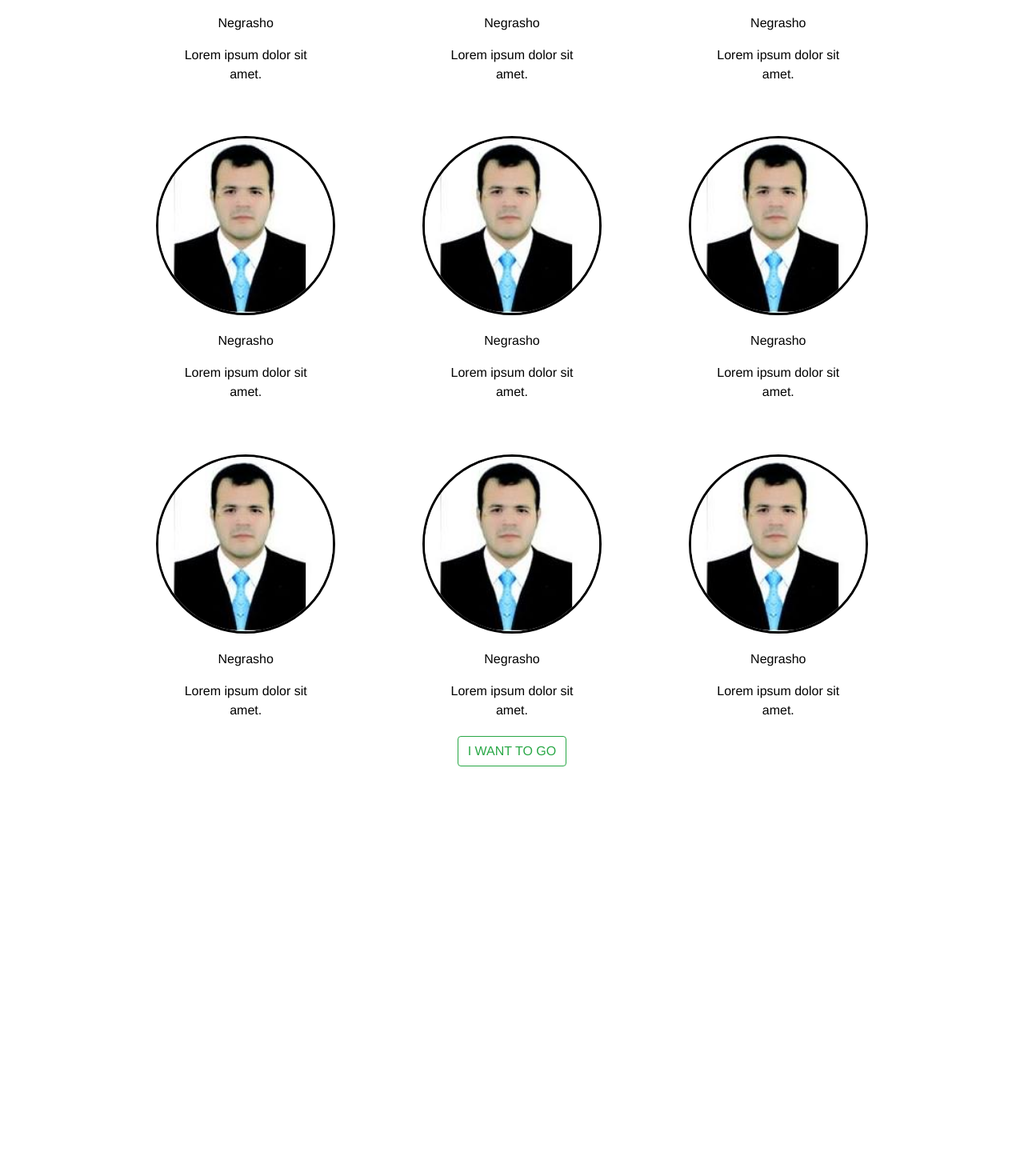
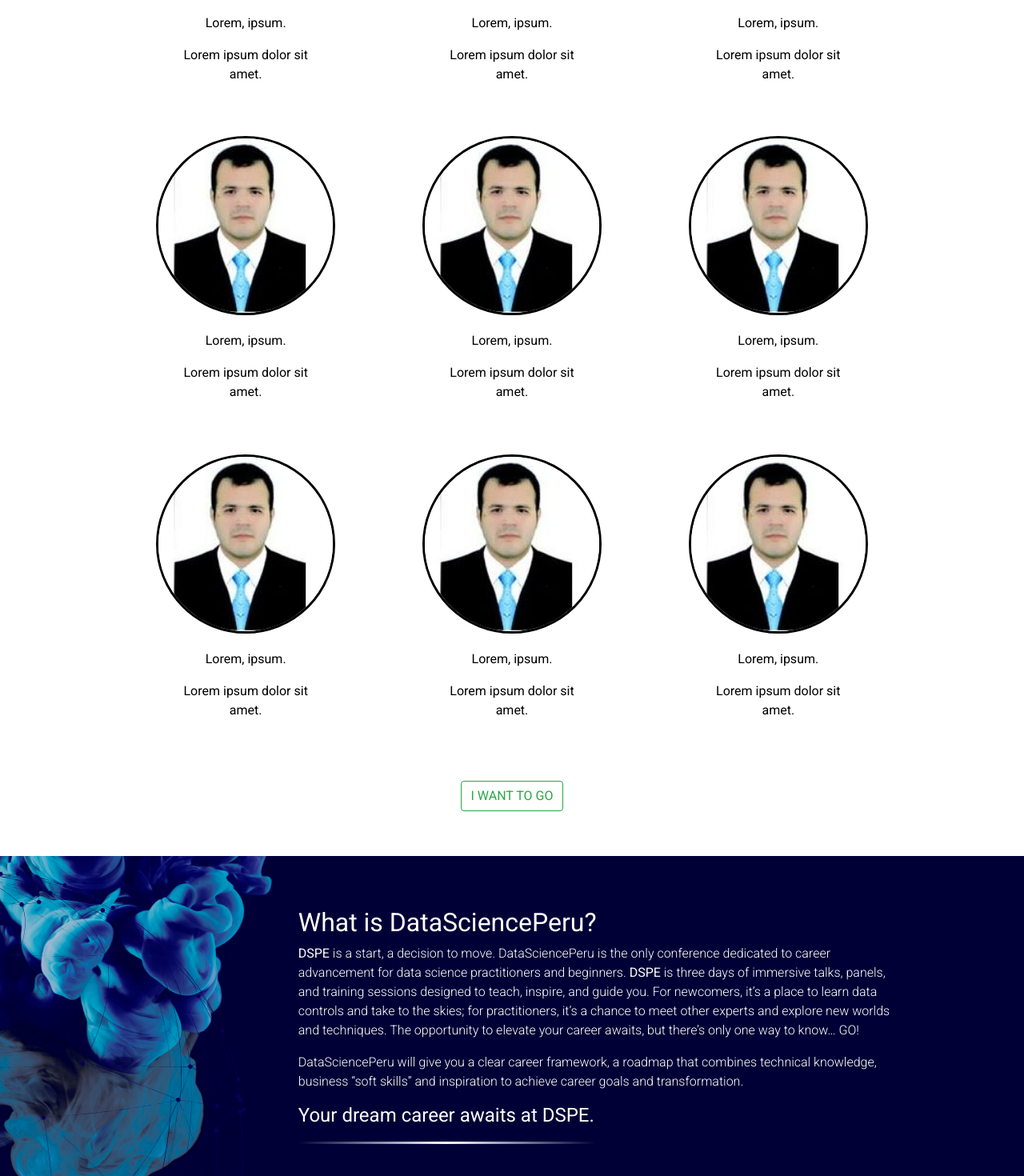
Before and after one commit to HendrikOB/DataScienceWebFront, a Vue app: page / in a window 1280 px wide. Shown: the part 1154-2624 px from the top of the page at 80% size. Before the commit the page ends 2112 px from the top, so only its background shows below. Built offline with nearby package versions, Linux system fonts and the light colour scheme.

Commit message:
Finish Whatis component

```diff
--- a/src/App.vue
+++ b/src/App.vue
@@ -3,6 +3,7 @@
     <Header msg="Welcome to Your Vue.js App"/>
     <Promo />
     <Speakers />
+    <Whatis />
   </div>
 </template>
 
@@ -10,6 +11,8 @@
 import Header from './components/Header.vue'
 import Promo from './components/Promo.vue'
 import Speakers from './components/Speakers.vue'
+import Whatis from './components/Whatis.vue'
+
 
 
 export default {
@@ -17,18 +20,8 @@
   components: {
     Header,
     Promo,
-    Speakers
+    Speakers,
+    Whatis
   }
 }
 </script>
-
-<style>
-#app {
-  font-family: 'Avenir', Helvetica, Arial, sans-serif;
-  -webkit-font-smoothing: antialiased;
-  -moz-osx-font-smoothing: grayscale;
-  text-align: center;
-  color: #2c3e50;
-  margin-top: 0px;
-}
-</style>
--- a/src/components/Speakers.vue
+++ b/src/components/Speakers.vue
@@ -8,7 +8,7 @@
 						<a href="" class="speakers-link">
 							<img class="card-img-top" src="../assets/foto.jpg" alt="Card image cap">
 							<div class="card-body">
-								<p class="card-text">Negrasho</p>
+								<p class="card-text">Lorem, ipsum.</p>
 								<p class="card-text">Lorem ipsum dolor sit amet.</p>
 							</div>
 						</a>
@@ -19,7 +19,7 @@
 						<a href="" class="speakers-link">
 							<img class="card-img-top" src="../assets/foto.jpg" alt="Card image cap">
 							<div class="card-body">
-								<p class="card-text">Negrasho</p>
+								<p class="card-text">Lorem, ipsum.</p>
 								<p class="card-text">Lorem ipsum dolor sit amet.</p>
 							</div>
 						</a>
@@ -30,7 +30,7 @@
 						<a href="" class="speakers-link">
 							<img class="card-img-top" src="../assets/foto.jpg" alt="Card image cap">
 							<div class="card-body">
-								<p class="card-text">Negrasho</p>
+								<p class="card-text">Lorem, ipsum.</p>
 								<p class="card-text">Lorem ipsum dolor sit amet.</p>
 							</div>
 						</a>
@@ -41,7 +41,7 @@
 						<a href="" class="speakers-link">
 							<img class="card-img-top" src="../assets/foto.jpg" alt="Card image cap">
 							<div class="card-body">
-								<p class="card-text">Negrasho</p>
+								<p class="card-text">Lorem, ipsum.</p>
 								<p class="card-text">Lorem ipsum dolor sit amet.</p>
 							</div>
 						</a>
@@ -52,7 +52,7 @@
 						<a href="" class="speakers-link">
 							<img class="card-img-top" src="../assets/foto.jpg" alt="Card image cap">
 							<div class="card-body">
-								<p class="card-text">Negrasho</p>
+								<p class="card-text">Lorem, ipsum.</p>
 								<p class="card-text">Lorem ipsum dolor sit amet.</p>
 							</div>
 						</a>
@@ -63,7 +63,7 @@
 						<a href="" class="speakers-link">
 							<img class="card-img-top" src="../assets/foto.jpg" alt="Card image cap">
 							<div class="card-body">
-								<p class="card-text">Negrasho</p>
+								<p class="card-text">Lorem, ipsum.</p>
 								<p class="card-text">Lorem ipsum dolor sit amet.</p>
 							</div>
 						</a>
@@ -74,7 +74,7 @@
 						<a href="" class="speakers-link">
 							<img class="card-img-top" src="../assets/foto.jpg" alt="Card image cap">
 							<div class="card-body">
-								<p class="card-text">Negrasho</p>
+								<p class="card-text">Lorem, ipsum.</p>
 								<p class="card-text">Lorem ipsum dolor sit amet.</p>
 							</div>
 						</a>
@@ -85,7 +85,7 @@
 						<a href="" class="speakers-link">
 							<img class="card-img-top" src="../assets/foto.jpg" alt="Card image cap">
 							<div class="card-body">
-								<p class="card-text">Negrasho</p>
+								<p class="card-text">Lorem, ipsum.</p>
 								<p class="card-text">Lorem ipsum dolor sit amet.</p>
 							</div>
 						</a>
@@ -96,16 +96,16 @@
 						<a href="" class="speakers-link">
 							<img class="card-img-top" src="../assets/foto.jpg" alt="Card image cap">
 							<div class="card-body">
-								<p class="card-text">Negrasho</p>
+								<p class="card-text">Lorem, ipsum.</p>
 								<p class="card-text">Lorem ipsum dolor sit amet.</p>
 							</div>
 						</a>
 					</div>
 				</div>
 			</div>
-			<div class="">
-						<button class="btn btn-outline-success my-2 my-sm-0" type="submit">I WANT TO GO</button>
-				</div>
+			<div class="speaker-btn">
+				<button class="btn btn-outline-success my-2 my-sm-0" type="submit">I WANT TO GO</button>
+			</div>
 		</div>
 	</div>
 </template>
--- /dev/null
+++ b/src/components/Whatis.vue
@@ -0,0 +1,17 @@
+<template>
+	<div class="whatis">
+		<div class="bg-1"></div>
+		<div class="row row-whatis">
+			<div class="col-lg-3"></div>
+			<div class="col-lg-9">
+				<div class="information">
+					<h2>What is DataSciencePeru?</h2>
+					<p><strong>DSPE</strong> is a start, a decision to move. DataSciencePeru is the only conference dedicated to career advancement for data science practitioners and beginners. <strong>DSPE</strong> is three days of immersive talks, panels, and training sessions designed to teach, inspire, and guide you. For newcomers, it’s a place to learn data controls and take to the skies; for practitioners, it’s a chance to meet other experts and explore new worlds and techniques. The opportunity to elevate your career awaits, but there’s only one way to know… GO!</p>
+					<p>DataSciencePeru will give you a clear career framework, a roadmap that combines technical knowledge, business “soft skills” and inspiration to achieve career goals and transformation.</p>
+					<h4>Your dream career awaits at DSPE.</h4>
+					<div class="separator-whatis"></div>
+				</div>
+			</div>
+		</div>
+	</div>
+</template>
--- a/src/scss/_main.scss
+++ b/src/scss/_main.scss
@@ -1,4 +1,4 @@
-@import url('https://fonts.googleapis.com/css?family=Roboto');
+@import url('https://fonts.googleapis.com/css?family=Roboto:100,300,400');
 
 body{
 	font-family: 'Roboto', sans-serif !important;
@@ -6,6 +6,11 @@
 
 #app{
 	width: auto !important;
+	-webkit-font-smoothing: antialiased;
+	-moz-osx-font-smoothing: grayscale;
+	text-align: center;
+	color: #2c3e50;
+	margin-top: 0px;
 }
 
 #datascienceperu{
@@ -83,6 +88,7 @@
 .speakers{
 	height: auto;
 	width: auto;
+	margin-bottom: 7vh;
 }
 
 .speakers-container{
@@ -121,3 +127,48 @@
 .card img{
 	object-fit: fill !important;
 }
+
+.speaker-btn{
+	margin-top: 7vh;
+}
+
+.whatis{
+	background-color: rgb(0, 0, 54);
+	width: auto;
+	height: 50vh;
+	//background-color: #000036;
+	background-image: url(../assets/Image-Ink.jpg);
+	background-size: 600px;
+	background-repeat: no-repeat;
+	background-position: -220px -300px;
+}
+
+.row-whatis{
+	margin-right: 0px;
+}
+
+.bg-1 {
+	background-image: url(../assets/Pattern_Home_Hotel.svg);
+	width: 55%;
+	height: 50%;
+	position: absolute;
+	left: -380px;
+	background-size: cover !important;
+}
+
+.information{
+	color: white;
+	font-weight: 300 !important;
+	position: absolute;
+	top: 8vh;
+	left: 5vw;
+	text-align: left;
+	width: 58vw;
+}
+
+.separator-whatis {
+	height: 3px;
+	margin: 18px 0;
+	background: linear-gradient(90deg,hsla(0,0%,100%,0) 0,#fff 50%,hsla(0,0%,100%,0));
+	width: 50%;
+}
```
Also changed, not shown: src/assets/Image-Ink.jpg (added), src/assets/Pattern_Home_Hotel.svg (added).
